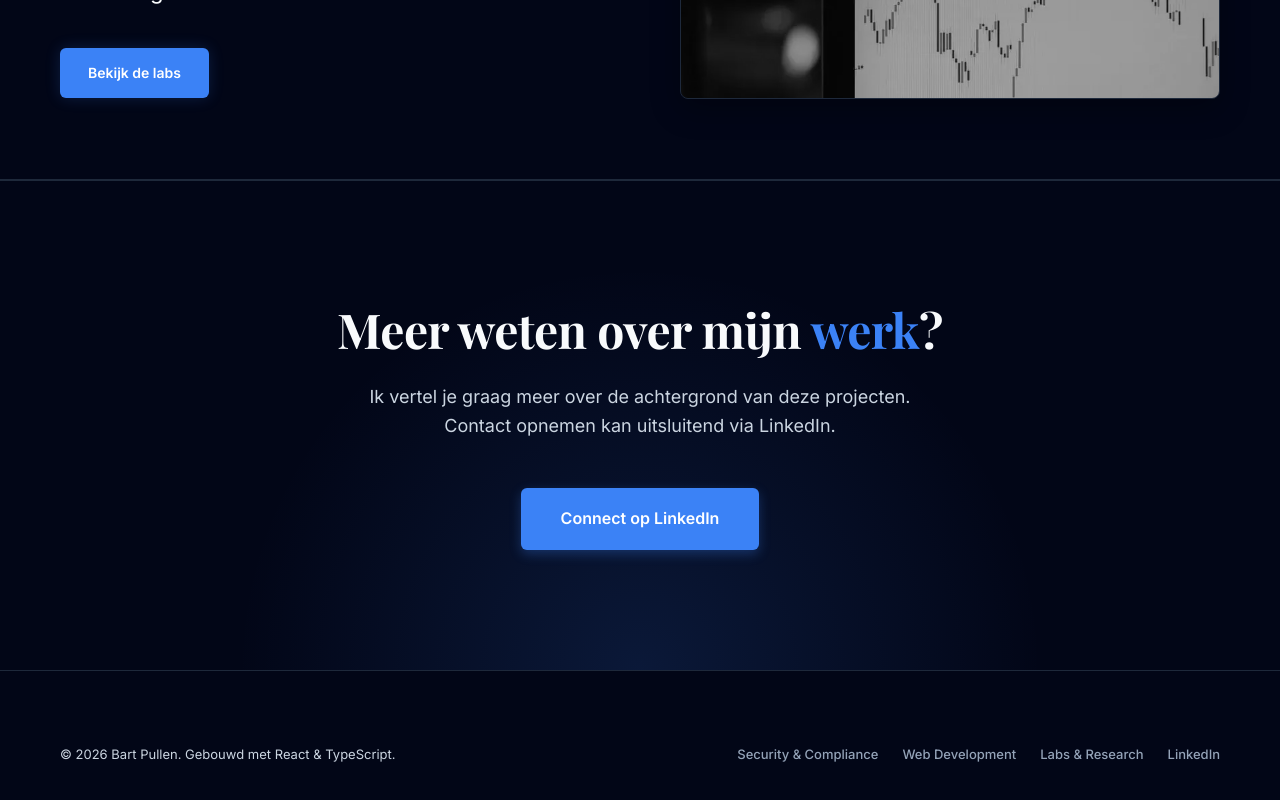
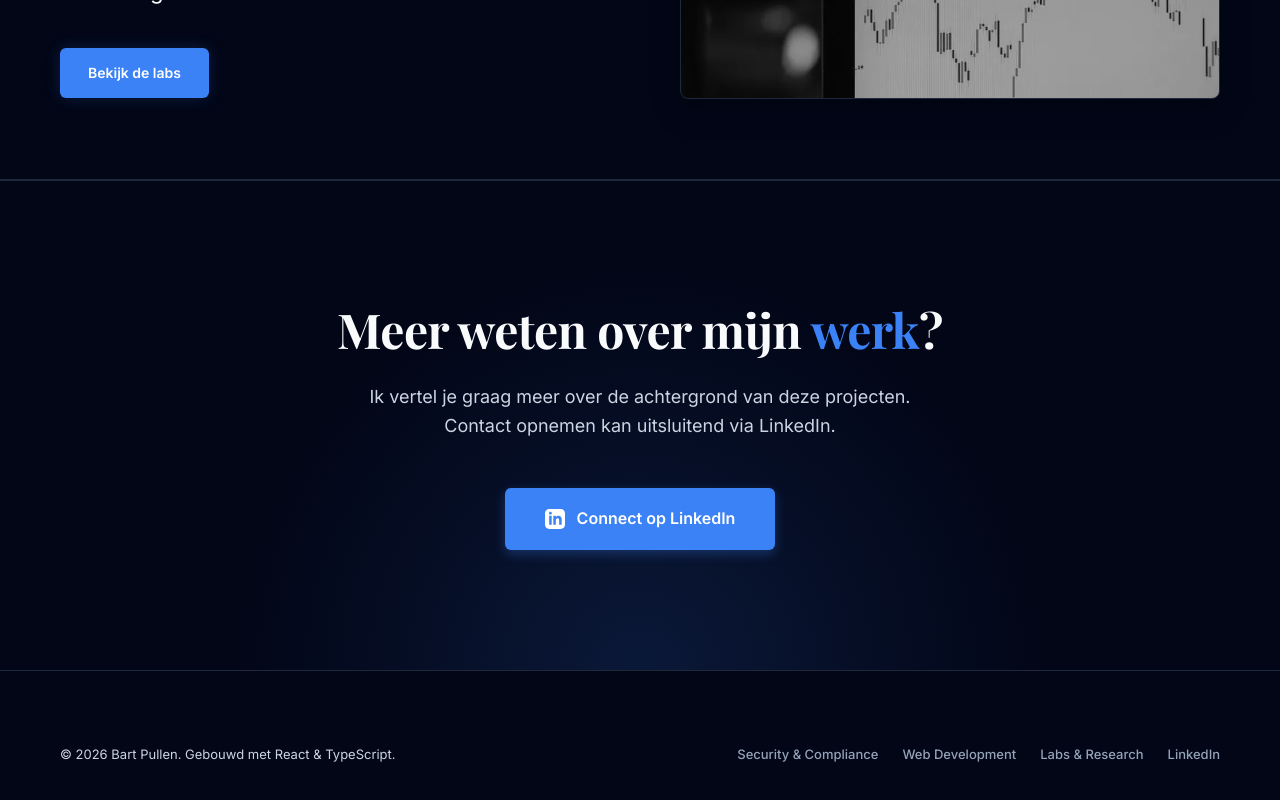
Before and after one commit to hypetrax/portfolio, a React (Vite) app: page / in a window 1280 px wide. Shown: the part 2097-2897 px from the top of the page. Built offline with nearby package versions, Linux system fonts and the light colour scheme; a web font is replaced by a local one.

Commit message:
feat: replace LinkedIn text links with icons and improved styling

```diff
--- a/src/App.css
+++ b/src/App.css
@@ -441,6 +441,18 @@ p, li {
   box-shadow: 0 8px 24px rgba(59, 130, 246, 0.4);
 }
 
+.linkedin-btn {
+  display: inline-flex;
+  align-items: center;
+  justify-content: center;
+  gap: 12px;
+}
+
+.linkedin-btn:hover {
+  background: #0077b5;
+  box-shadow: 0 8px 24px rgba(0, 119, 181, 0.4);
+}
+
 /* Live Iframe Slider */
 .live-slider-container {
   position: relative;
--- /dev/null
+++ b/src/components/Icons.tsx
@@ -0,0 +1,12 @@
+export const LinkedInIcon = () => (
+  <svg
+    xmlns="http://www.w3.org/2000/svg"
+    viewBox="0 0 24 24"
+    fill="currentColor"
+    width="20"
+    height="20"
+    aria-hidden="true"
+  >
+    <path d="M19 0h-14c-2.761 0-5 2.239-5 5v14c0 2.761 2.239 5 5 5h14c2.762 0 5-2.239 5-5v-14c0-2.761-2.238-5-5-5zm-11 19h-3v-11h3v11zm-1.5-12.268c-.966 0-1.75-.79-1.75-1.764s.784-1.764 1.75-1.764 1.75.79 1.75 1.764-.783 1.764-1.75 1.764zm13.5 12.268h-3v-5.604c0-3.368-4-3.113-4 0v5.604h-3v-11h3v1.765c1.396-2.586 7-2.777 7 2.476v6.759z"/>
+  </svg>
+);
--- a/src/pages/Home.tsx
+++ b/src/pages/Home.tsx
@@ -1,6 +1,7 @@
 import { memo, useState } from 'react';
 import { Link } from 'react-router-dom';
 import { SEO } from '../components/SEO';
+import { LinkedInIcon } from '../components/Icons';
 
 export const Home = memo(() => {
   const [videoStarted, setVideoStarted] = useState(false);
@@ -138,7 +139,10 @@ export const Home = memo(() => {
         <div className="container">
           <h2>Meer weten over mijn <span style={{ color: 'var(--accent)' }}>werk</span>?</h2>
           <p>Ik vertel je graag meer over de achtergrond van deze projecten. Contact opnemen kan uitsluitend via LinkedIn.</p>
-          <a href="https://www.linkedin.com/in/bartpullen/" target="_blank" rel="noopener noreferrer" className="btn-large">Connect op LinkedIn</a>
+          <a href="https://www.linkedin.com/in/bartpullen/" target="_blank" rel="noopener noreferrer" className="btn-large linkedin-btn">
+            <LinkedInIcon />
+            <span>Connect op LinkedIn</span>
+          </a>
         </div>
       </section>
     </>
--- a/src/pages/SecurityPage.tsx
+++ b/src/pages/SecurityPage.tsx
@@ -2,6 +2,7 @@ import { memo } from 'react';
 import { Link } from 'react-router-dom';
 import { LiveSlider } from '../components/LiveSlider';
 import { SEO } from '../components/SEO';
+import { LinkedInIcon } from '../components/Icons';
 
 export const SecurityPage = memo(() => {
   return (
@@ -42,7 +43,7 @@ export const SecurityPage = memo(() => {
                 <div className="case-details">
                   <div className="detail-block">
                     <h3>De Focus</h3>
-                    <p>Het vertalen van de CRA naar concrete eisen voor onze hardware en software engineering teams.</p>
+                    <p>Het vertaling van de CRA naar concrete eisen voor onze hardware en software engineering teams.</p>
                   </div>
                   <div className="detail-block">
                     <h3>De Methode</h3>
@@ -128,7 +129,10 @@ export const SecurityPage = memo(() => {
         <div className="container">
           <h2>Verder <span style={{ color: 'var(--accent)' }}>praten</span>?</h2>
           <p>Vragen over de details van deze trajecten of zin om ervaringen uit te wisselen over werkbare security? Je vindt me op LinkedIn.</p>
-          <a href="https://www.linkedin.com/in/bartpullen/" target="_blank" rel="noopener noreferrer" className="btn-large">Connect op LinkedIn</a>
+          <a href="https://www.linkedin.com/in/bartpullen/" target="_blank" rel="noopener noreferrer" className="btn-large linkedin-btn">
+            <LinkedInIcon />
+            <span>Connect op LinkedIn</span>
+          </a>
         </div>
       </section>
     </>
--- a/src/pages/Web.tsx
+++ b/src/pages/Web.tsx
@@ -1,6 +1,7 @@
 import { memo } from 'react';
 import { LiveSlider } from '../components/LiveSlider';
 import { SEO } from '../components/SEO';
+import { LinkedInIcon } from '../components/Icons';
 
 interface Project {
   title: string;
@@ -131,7 +132,10 @@ export const Web = memo(() => {
         <div className="container">
           <h2>Website <span style={{ color: 'var(--accent)' }}>vernieuwen</span>?</h2>
           <p>Benieuwd naar de techniek achter deze projecten of hulp nodig bij het opschonen van een bestaande site? Contact via LinkedIn.</p>
-          <a href="https://www.linkedin.com/in/bartpullen/" target="_blank" rel="noopener noreferrer" className="btn-large" aria-label="Connect op LinkedIn voor webdesign projecten">Connect op LinkedIn</a>
+          <a href="https://www.linkedin.com/in/bartpullen/" target="_blank" rel="noopener noreferrer" className="btn-large linkedin-btn" aria-label="Connect op LinkedIn voor webdesign projecten">
+            <LinkedInIcon />
+            <span>Connect op LinkedIn</span>
+          </a>
         </div>
       </section>
     </>
```
